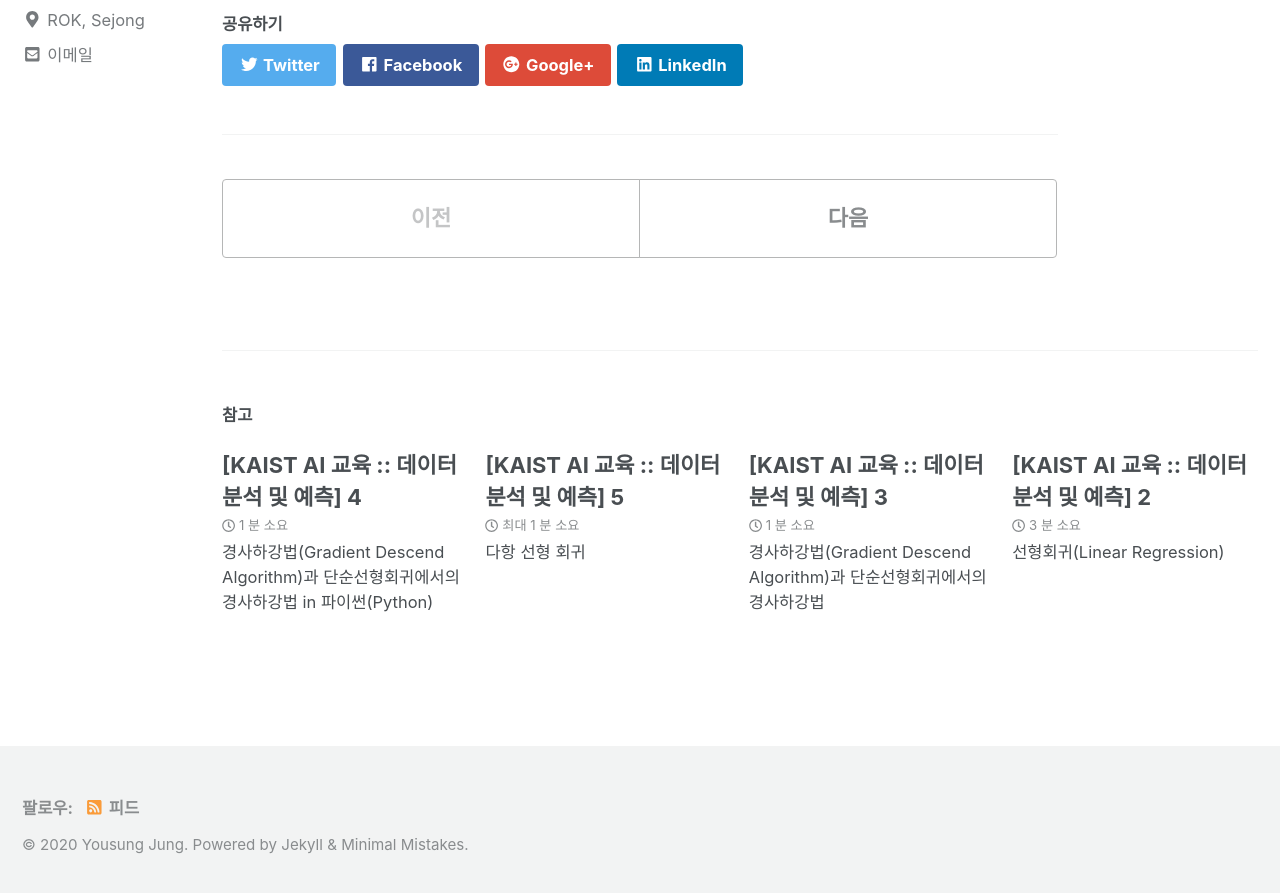
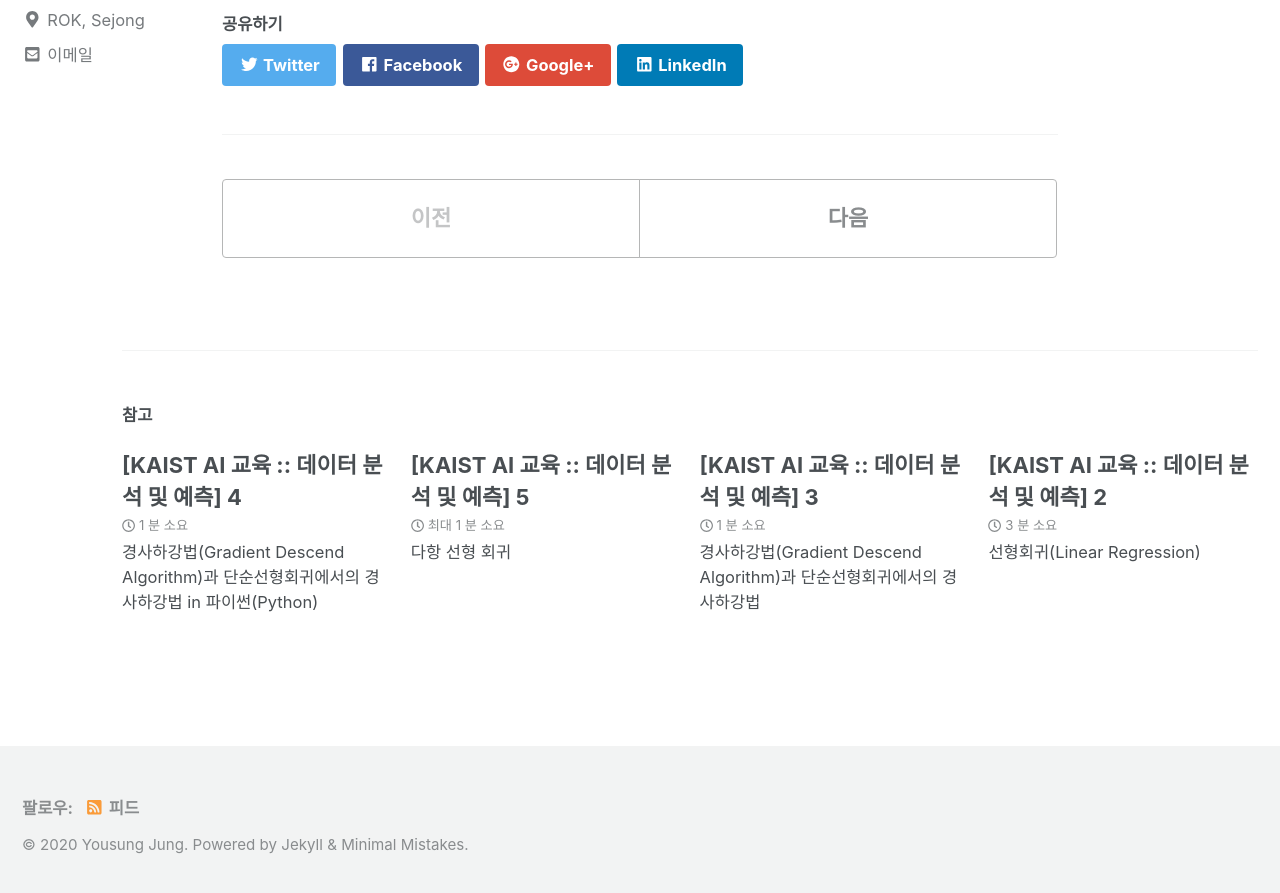
Before and after one commit to can019/can019.github.io, a Jekyll site: the page built from _posts/2020-08-17-first-post.md, in a window 1280 px wide and 900 px high, scrolled down 626 px. Shown: the top 893 px of the window. Built offline with Jekyll 4.4.1, drawn with Linux system fonts in a browser that asks for light colours; nearby versions of some CDN libraries.

Commit message:
width padding change

```diff
--- a/_sass/minimal-mistakes/_page.scss
+++ b/_sass/minimal-mistakes/_page.scss
@@ -478,7 +478,7 @@
     }
 
     @include breakpoint($x-large) {
-    width: calc(100% - #{$right-sidebar-width});
+        width: calc(100% - #{$custom-right-padding});
     }
 
     a {
--- a/_sass/minimal-mistakes/_variables.scss
+++ b/_sass/minimal-mistakes/_variables.scss
@@ -137,7 +137,7 @@ $x-large: 1280px !default;
 /*
    Grid
    ========================================================================== */
-
+$custom-right-padding: 100px !default;
 $right-sidebar-width-narrow: 100px !default;
 $right-sidebar-width: 200px !default;
 $right-sidebar-width-wide: 200px !default;
```
Lines whose indentation alone changed are shown as unchanged.
